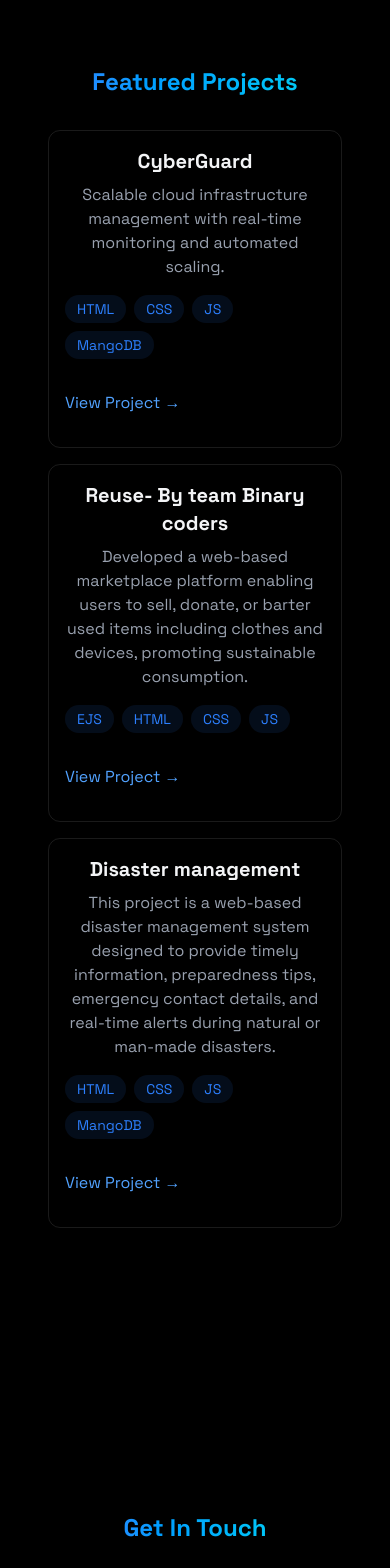
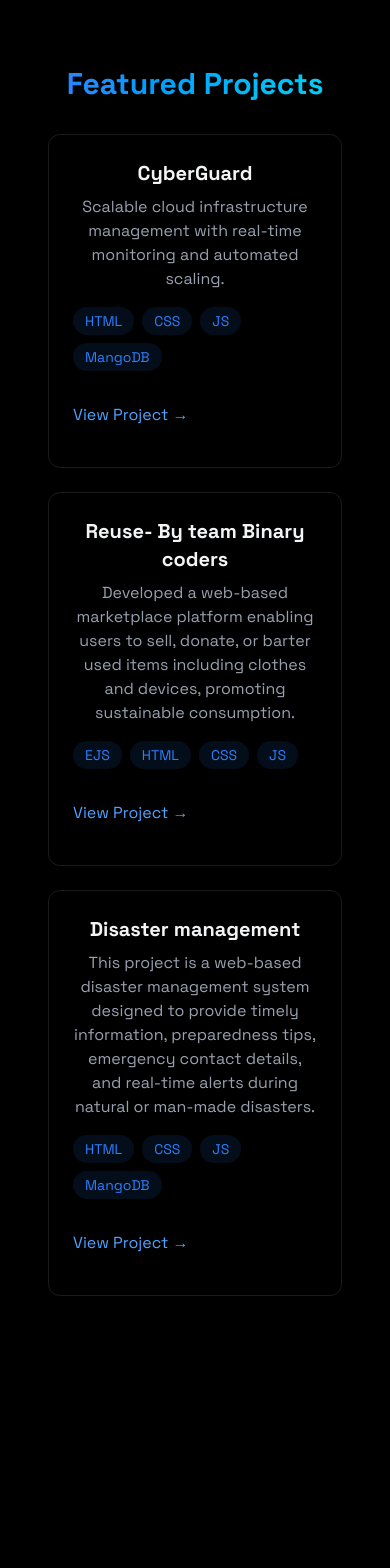
Before and after one commit to Veerendras2004/Myportfolio, a React (Vite) app: page / in a window 390 px wide. Shown: the part 2400-3968 px from the top of the page. Built offline with nearby package versions, Linux system fonts and the light colour scheme.

Commit message:
contact.jsx

```diff
--- a/src/components/section/Contact.jsx
+++ b/src/components/section/Contact.jsx
@@ -42,8 +42,8 @@ export const Contact = () => {
       className="min-h-screen flex items-center justify-center py-20"
     >
       <RevealOnScroll>
-        <div className="px-4 sm:px-6 lg:px-8 w-full min-w-[200px] max-w-md mx-auto p-4 sm:p-6">
-          <h2 className="text-2xl sm:text-3xl md:text-4xl font-bold mb-8 bg-gradient-to-r from-blue-500 to-cyan-400 bg-clip-text text-transparent text-center">
+        <div className="px-4 w-full min-w-[300px] md:w-[500px] sm:w-2/3 p-6">
+          <h2 className="text-3xl font-bold mb-8 bg-gradient-to-r from-blue-500 to-cyan-400 bg-clip-text text-transparent text-center">
             Get In Touch
           </h2>
 
--- a/src/components/section/Projects.jsx
+++ b/src/components/section/Projects.jsx
@@ -7,13 +7,13 @@ export const Projects = () => {
       className="min-h-screen flex items-center justify-center py-20"
     >
       <RevealOnScroll>
-        <div className="max-w-5xl mx-auto px-4 sm:px-6 lg:px-8">
-          <h2 className="text-2xl sm:text-3xl md:text-4xl font-bold mb-8 bg-gradient-to-r from-blue-500 to-cyan-400 bg-clip-text text-transparent text-center">
+        <div className="max-w-5xl mx-auto px-4">
+          <h2 className="text-3xl font-bold mb-8 bg-gradient-to-r from-blue-500 to-cyan-400 bg-clip-text text-transparent text-center">
             {" "}
             Featured Projects
           </h2>
-          <div className="grid grid-cols-1 md:grid-cols-2 gap-4 sm:gap-6">
-            <div className="p-4 sm:p-6 rounded-xl border border-white/10 hover:-translate-y-1 hover:border-blue-500/30 hover:shadow-[0_2px_8px_rgba(59,130,246,0.2)] transition">
+          <div className="grid grid-cols-1 md:grid-cols-2 gap-6">
+            <div className="p-6 rounded-xl border border-white/10 hover:-translate-y-1 hover:border-blue-500/30 hover:shadow-[0_2px_8px_rgba(59,130,246,0.2)] transition">
               <h3 className="text-xl font-bold mb-2"> CyberGuard</h3>
               <p className="text-gray-400 mb-4">
                 Scalable cloud infrastructure management with real-time
@@ -43,7 +43,7 @@ export const Projects = () => {
             </div>
             <div
               className="
-              glass p-4 sm:p-6 rounded-xl border border-white/10
+              glass p-6 rounded-xl border border-white/10
               hover:-translate-y-1 hover:border-blue-500/30
               hover:shadow-[0_4px_20px_rgba(59,130,246,0.1)]
               transition-all
@@ -82,7 +82,7 @@ export const Projects = () => {
 
             <div
               className="
-              glass p-4 sm:p-6 rounded-xl border border-white/10
+              glass p-6 rounded-xl border border-white/10
               hover:-translate-y-1 hover:border-blue-500/30
               hover:shadow-[0_4px_20px_rgba(59,130,246,0.1)]
               transition-all
```
